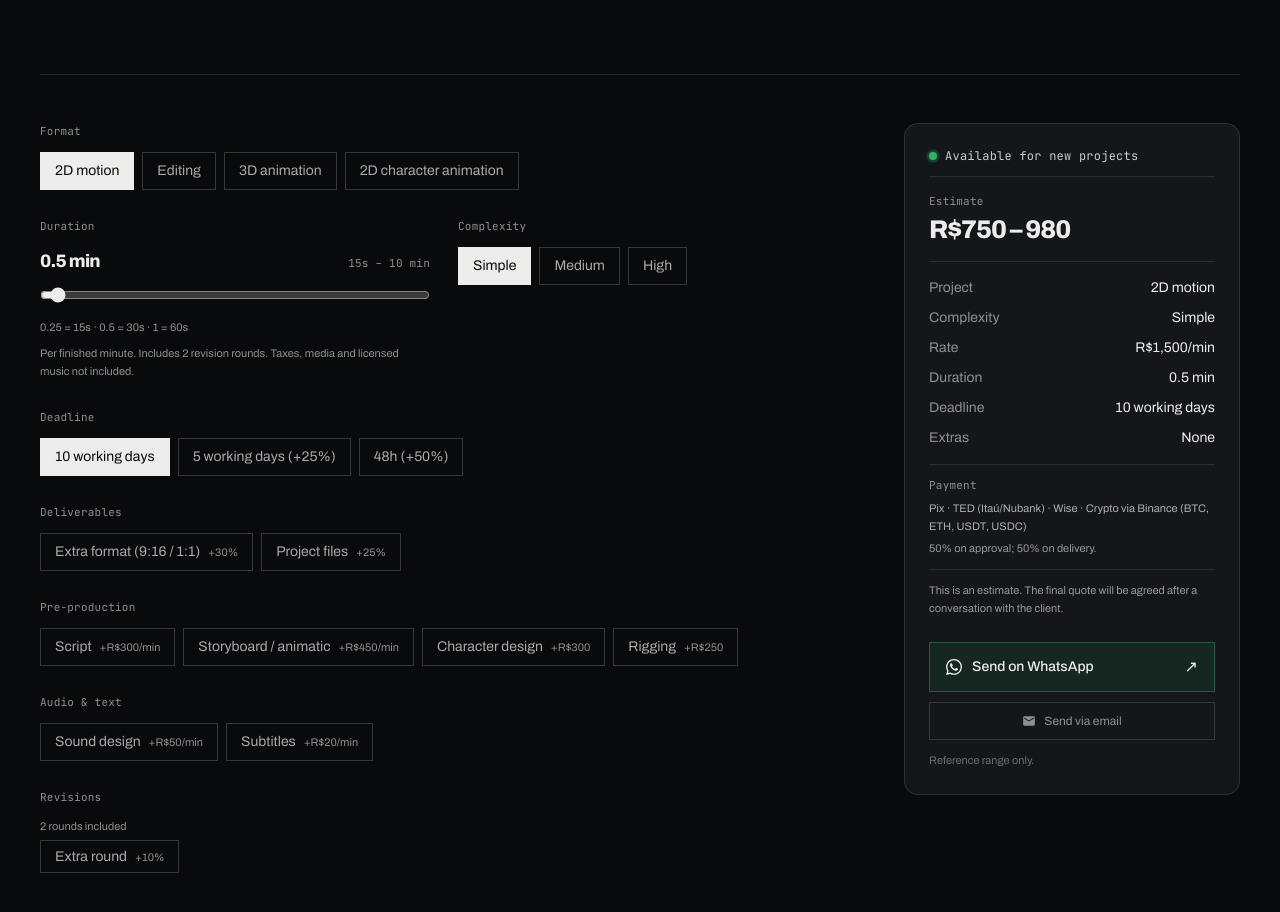
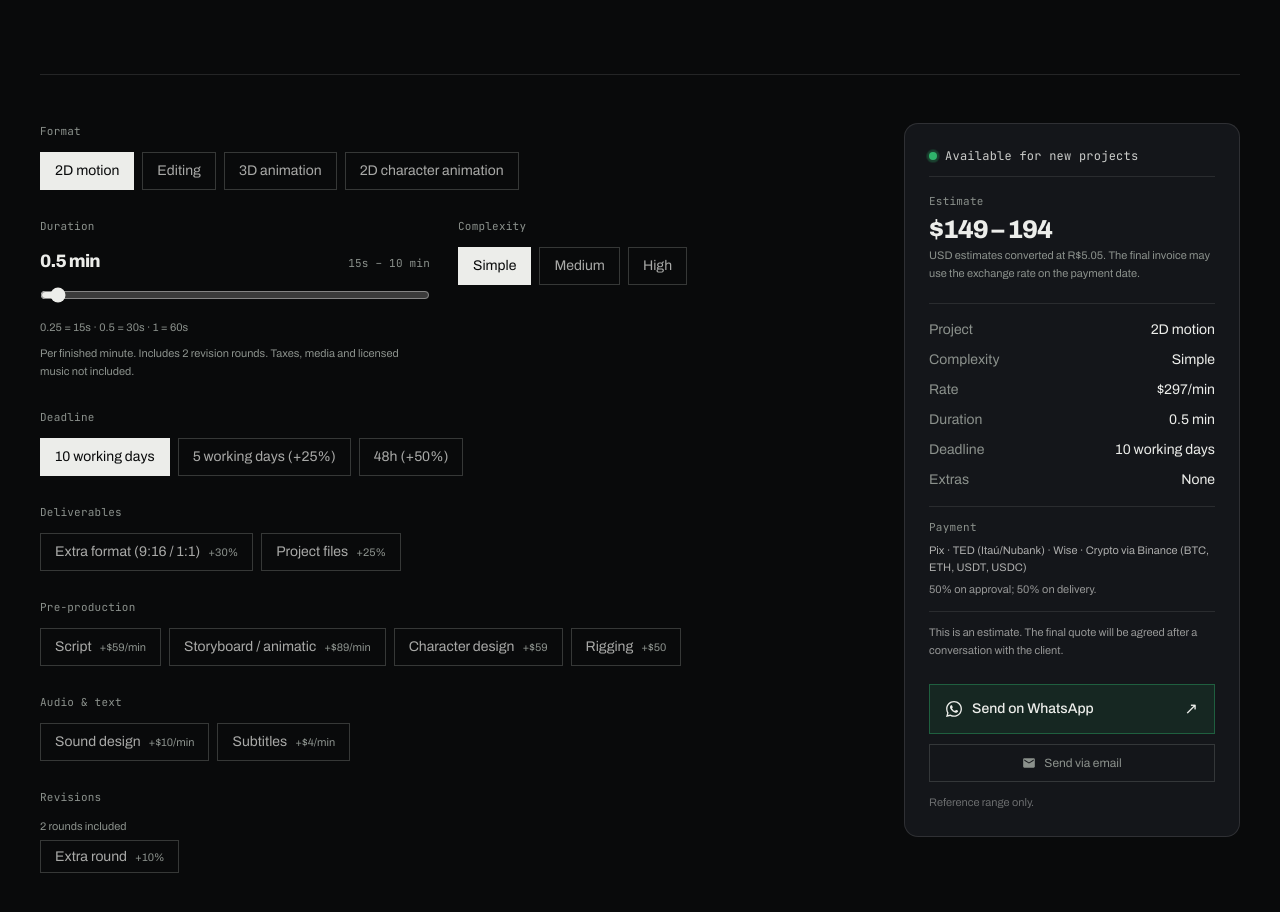
Before and after one commit to marioraimundo/portfolio, a Next.js app: page /en/quote in a window 1280 px wide. Shown: the part 320-1232 px from the top of the page. Built offline with nearby package versions, Linux system fonts and the light colour scheme.

Commit message:
Show quote in USD for English locale

```diff
--- a/components/quote-builder.tsx
+++ b/components/quote-builder.tsx
@@ -35,6 +35,12 @@ const PER_MINUTE: Record<string, number> = {
   subtitles: 20,
 };
 
+const BRL_PER_USD = 5.05;
+
+function displayValue(value: number, locale: Locale) {
+  return locale === "en" ? value / BRL_PER_USD : value;
+}
+
 function chipClass(active: boolean) {
   return `cursor-pointer border px-3.5 py-2 text-sm transition-colors focus-within:ring-2 focus-within:ring-paper focus-within:ring-offset-2 focus-within:ring-offset-ink ${
     active
@@ -46,15 +52,15 @@ function chipClass(active: boolean) {
 function currency(value: number, locale: Locale) {
   return new Intl.NumberFormat(locale === "pt" ? "pt-BR" : "en-US", {
     style: "currency",
-    currency: "BRL",
+    currency: locale === "en" ? "USD" : "BRL",
     maximumFractionDigits: 0,
-  }).format(value);
+  }).format(displayValue(value, locale));
 }
 
 function amount(value: number, locale: Locale) {
   return new Intl.NumberFormat(locale === "pt" ? "pt-BR" : "en-US", {
     maximumFractionDigits: 0,
-  }).format(value);
+  }).format(displayValue(value, locale));
 }
 
 function extraPriceLabel(id: string, locale: Locale) {
@@ -372,6 +378,11 @@ export function QuoteBuilder({
           >
             {range}
           </p>
+          {locale === "en" && (
+            <p className="mt-1.5 text-[11px] leading-relaxed text-mute">
+              {strings.usdNote}
+            </p>
+          )}
 
           <dl className="mt-5 space-y-2.5 border-t border-paper/10 pt-4 text-sm">
             <div className="flex justify-between gap-4">
--- a/lib/i18n.ts
+++ b/lib/i18n.ts
@@ -182,6 +182,8 @@ const en = {
     disclaimer:
       "This is an estimate. The final quote will be agreed after a conversation with the client.",
     note: "Reference range only.",
+    usdNote:
+      "USD estimates converted at R$5.05. The final invoice may use the exchange rate on the payment date.",
     paymentTitle: "Payment",
     paymentMethods:
       "Pix · TED (Itaú/Nubank) · Wise · Crypto via Binance (BTC, ETH, USDT, USDC)",
@@ -389,6 +391,7 @@ const pt: Dictionary = {
     disclaimer:
       "Isto é uma estimativa. O orçamento final será previamente acordado após uma conversa com o cliente.",
     note: "Faixa de referência apenas.",
+    usdNote: "",
     paymentTitle: "Pagamento",
     paymentMethods:
       "Pix · TED (Itaú/Nubank) · Wise · Cripto via Binance (BTC, ETH, USDT, USDC)",
```
